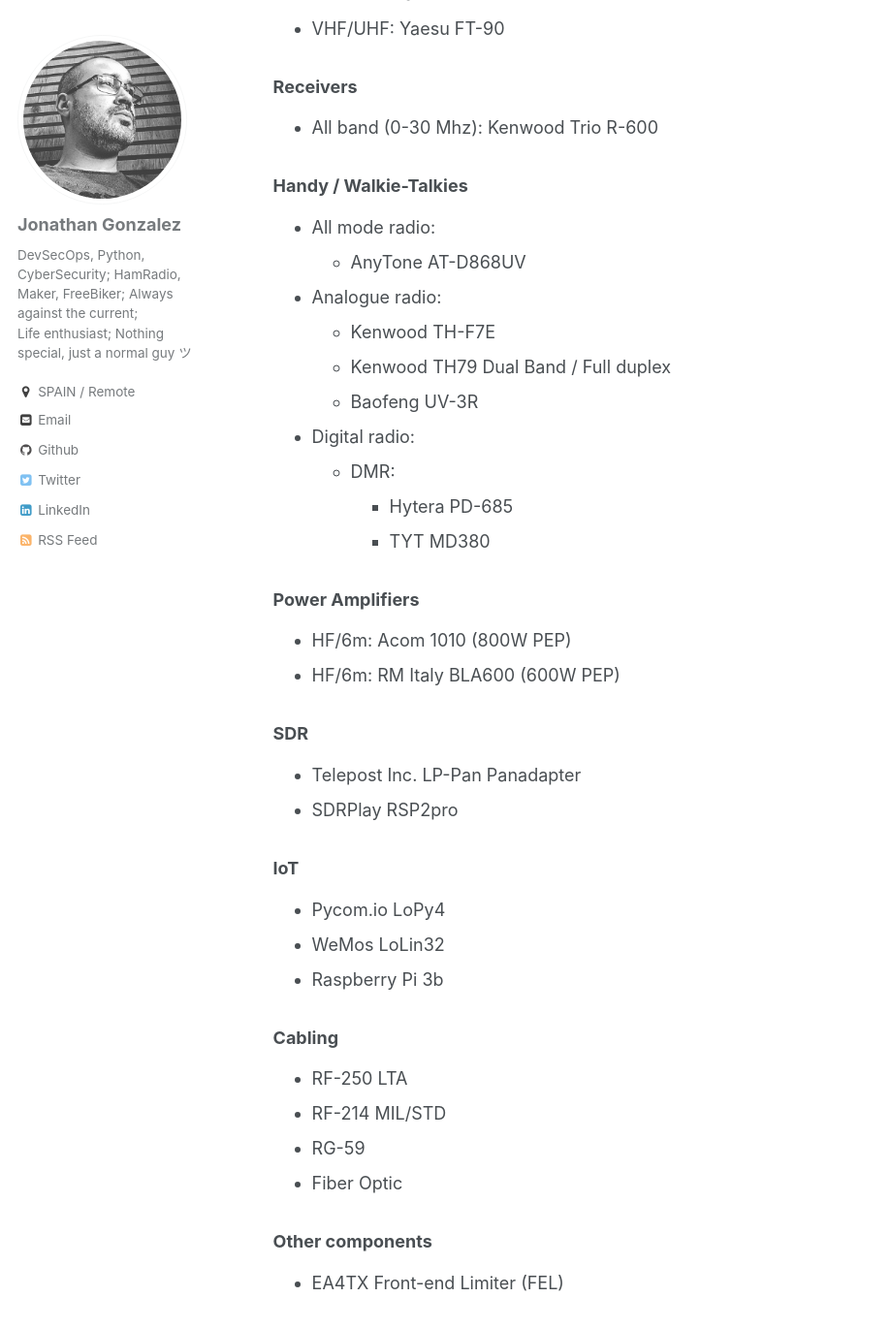
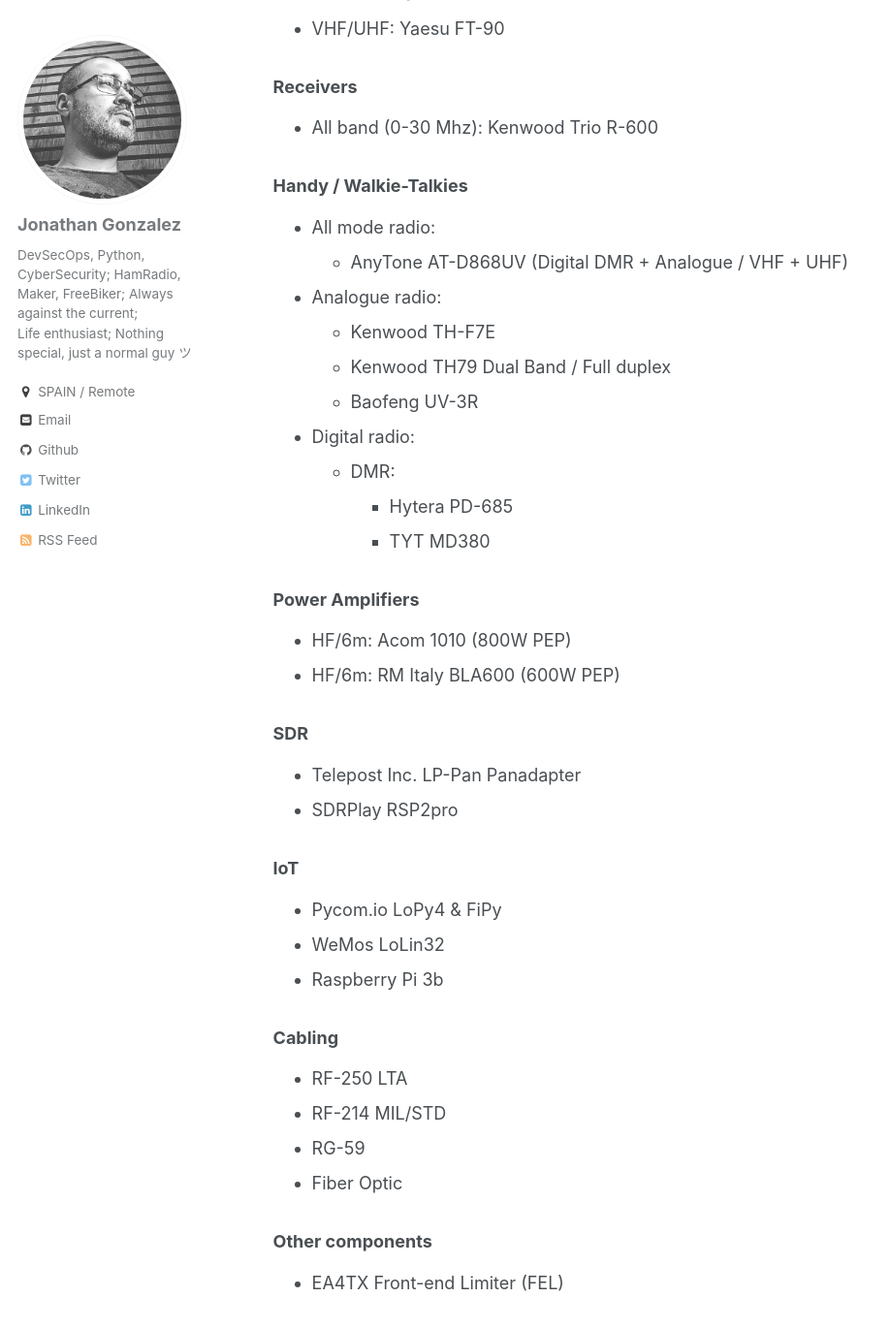
Before and after one commit to ea1het/0x30.io, a Jekyll site: the page built from _pages/hamradio.md, in a window 1280 px wide and 1400 px high, scrolled down 1011 px. Shown: the top 1371 px of the window at 97% size, without its empty margins (0-919 px from the left). Built offline with Jekyll 4.4.1, drawn with Linux system fonts in a browser that asks for light colours.

Commit message:
Update con ham radio page

```diff
--- a/_pages/hamradio.md
+++ b/_pages/hamradio.md
@@ -38,7 +38,7 @@
 
 ### Handy / Walkie-Talkies
 - All mode radio:
-   - AnyTone AT-D868UV
+   - AnyTone AT-D868UV (Digital DMR + Analogue / VHF + UHF)
 - Analogue radio:
    - Kenwood TH-F7E
    - Kenwood TH79 Dual Band / Full duplex
@@ -57,7 +57,7 @@
 - SDRPlay RSP2pro
 
 ### IoT
-- Pycom.io LoPy4
+- Pycom.io LoPy4 & FiPy
 - WeMos LoLin32
 - Raspberry Pi 3b
 
```
